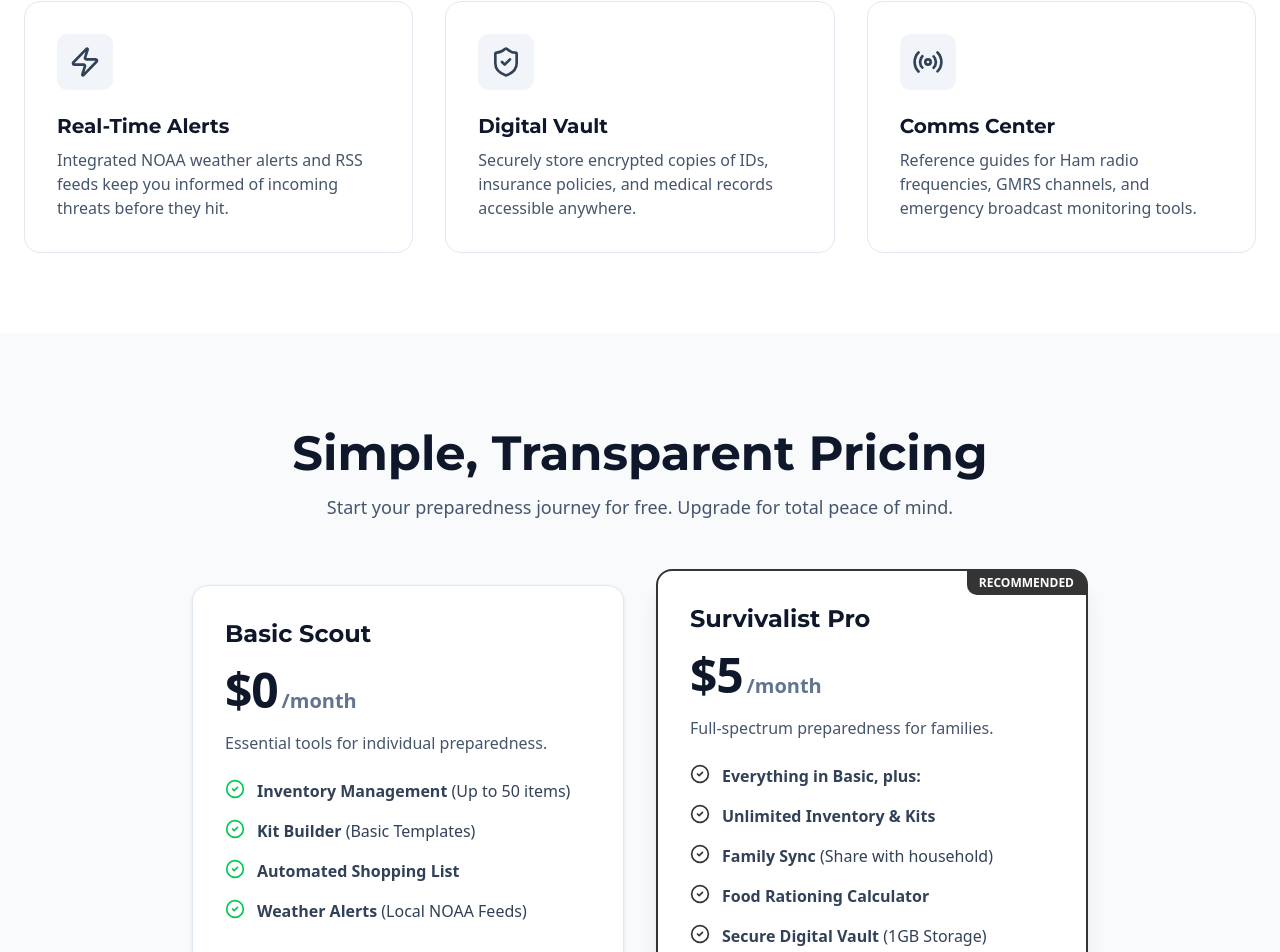
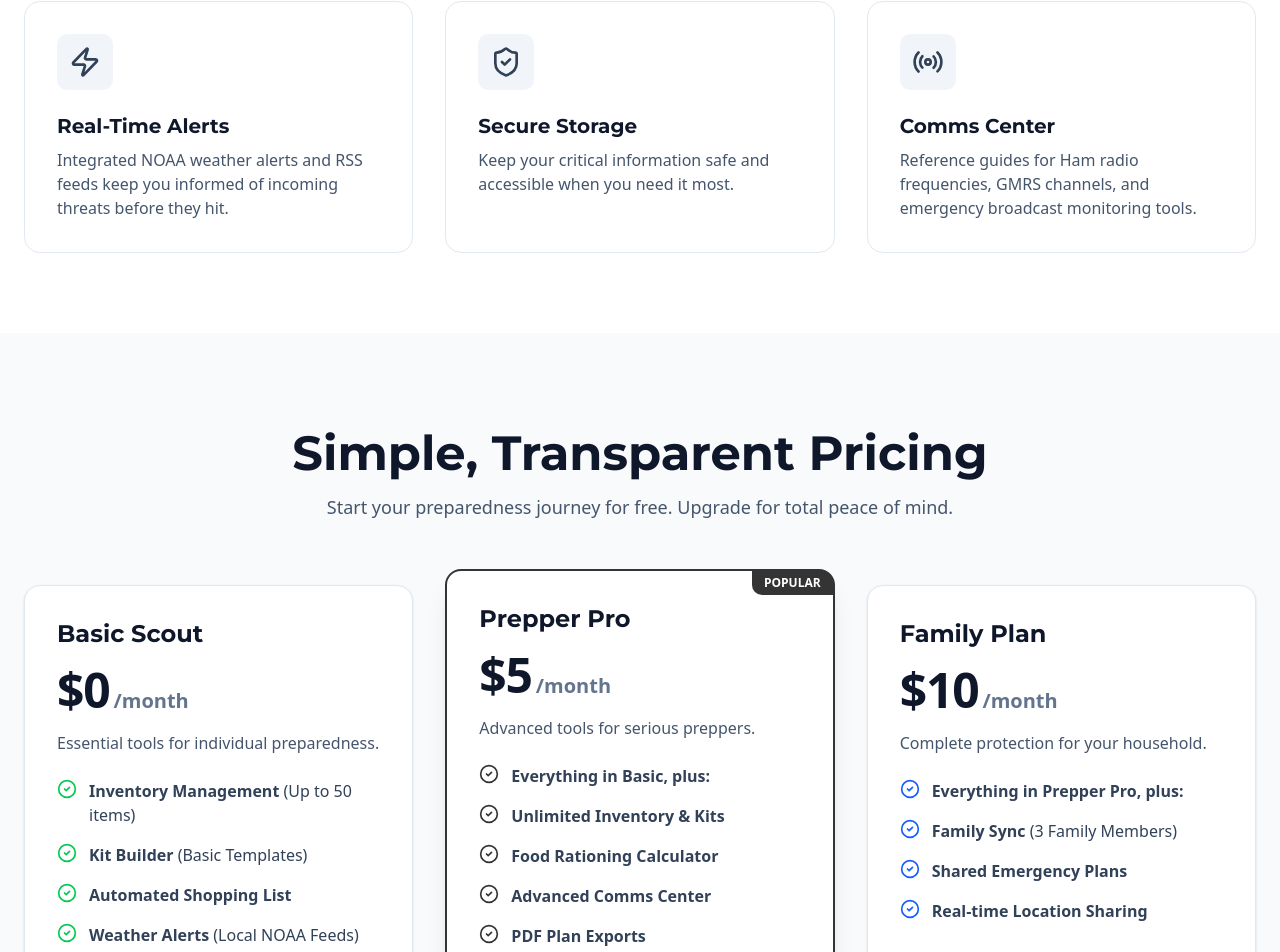
Before and after one commit to qbnasasn/emergency-prep-app, a Next.js app: page / in a window 1280 px wide. Shown: the part 1839-2791 px from the top of the page. Built offline with nearby package versions, Linux system fonts and the light colour scheme.

Commit message:
Update landing page visuals: local background, pricing tiers, and footer layout

```diff
--- a/app/page.tsx
+++ b/app/page.tsx
@@ -17,7 +17,6 @@ import {
   ArrowRight,
   Radio,
   Users,
-  Lock,
   Check
 } from "lucide-react"
 
@@ -64,7 +63,7 @@ export default function LandingPage() {
         {/* Hero Section */}
         <section className="relative py-20 md:py-32 overflow-hidden bg-slate-900 text-white">
           <div className="absolute inset-0 opacity-20">
-             <div className="absolute inset-0 bg-[url('https://images.unsplash.com/photo-1511497584788-876760111969')] bg-cover bg-center" />
+             <div className="absolute inset-0 bg-[url('/images/hero-background.jpg')] bg-cover bg-center" />
              <div className="absolute inset-0 bg-gradient-to-t from-slate-900 to-transparent" />
           </div>
 
@@ -198,9 +197,9 @@ export default function LandingPage() {
                 <div className="mb-4 inline-block rounded-lg bg-slate-100 p-3 group-hover:bg-purple-100 transition-colors">
                   <ShieldCheck className="h-8 w-8 text-slate-700 group-hover:text-purple-600 transition-colors" />
                 </div>
-                <h3 className="font-heading text-xl font-bold mb-2 text-slate-900">Digital Vault</h3>
+                <h3 className="font-heading text-xl font-bold mb-2 text-slate-900">Secure Storage</h3>
                 <p className="text-slate-600">
-                  Securely store encrypted copies of IDs, insurance policies, and medical records accessible anywhere.
+                  Keep your critical information safe and accessible when you need it most.
                 </p>
               </div>
 
@@ -227,9 +226,9 @@ export default function LandingPage() {
               </p>
             </div>
 
-            <div className="grid md:grid-cols-2 gap-8 max-w-4xl mx-auto">
-              {/* Free Tier */}
-              <div className="relative rounded-2xl border border-slate-200 bg-white p-8 shadow-sm hover:shadow-md transition-all">
+            <div className="grid md:grid-cols-3 gap-8 max-w-7xl mx-auto">
+              {/* Basic Scout (Free Tier) */}
+              <div className="relative rounded-2xl border border-slate-200 bg-white p-8 shadow-sm hover:shadow-md transition-all flex flex-col">
                 <div className="mb-6">
                   <h3 className="text-2xl font-bold text-slate-900 font-heading">Basic Scout</h3>
                   <div className="mt-4 flex items-baseline text-slate-900">
@@ -238,7 +237,7 @@ export default function LandingPage() {
                   </div>
                   <p className="mt-4 text-slate-600">Essential tools for individual preparedness.</p>
                 </div>
-                <ul className="space-y-4 mb-8">
+                <ul className="space-y-4 mb-8 flex-1">
                   <li className="flex items-start">
                     <CheckCircle2 className="h-5 w-5 text-green-500 mr-3 shrink-0" />
                     <span className="text-slate-700"><strong>Inventory Management</strong> (Up to 50 items)</span>
@@ -258,7 +257,7 @@ export default function LandingPage() {
                 </ul>
                 <Dialog>
                   <DialogTrigger asChild>
-                    <Button variant="outline" className="w-full h-12 font-semibold border-slate-300 hover:bg-slate-50 text-slate-700">
+                    <Button variant="outline" className="w-full h-12 font-semibold border-slate-300 hover:bg-slate-50 text-slate-700 mt-auto">
                       Start for Free
                     </Button>
                   </DialogTrigger>
@@ -268,20 +267,20 @@ export default function LandingPage() {
                 </Dialog>
               </div>
 
-              {/* Paid Tier */}
-              <div className="relative rounded-2xl border-2 border-primary bg-white p-8 shadow-xl transform md:-translate-y-4">
+              {/* Prepper Pro (Paid Tier) */}
+              <div className="relative rounded-2xl border-2 border-primary bg-white p-8 shadow-xl transform md:-translate-y-4 flex flex-col z-10">
                 <div className="absolute top-0 right-0 bg-primary text-white text-xs font-bold px-3 py-1 rounded-bl-lg rounded-tr-lg">
-                  RECOMMENDED
+                  POPULAR
                 </div>
                 <div className="mb-6">
-                  <h3 className="text-2xl font-bold text-slate-900 font-heading">Survivalist Pro</h3>
+                  <h3 className="text-2xl font-bold text-slate-900 font-heading">Prepper Pro</h3>
                   <div className="mt-4 flex items-baseline text-slate-900">
                     <span className="text-5xl font-extrabold tracking-tight">$5</span>
                     <span className="ml-1 text-xl font-semibold text-slate-500">/month</span>
                   </div>
-                  <p className="mt-4 text-slate-600">Full-spectrum preparedness for families.</p>
+                  <p className="mt-4 text-slate-600">Advanced tools for serious preppers.</p>
                 </div>
-                <ul className="space-y-4 mb-8">
+                <ul className="space-y-4 mb-8 flex-1">
                   <li className="flex items-start">
                     <CheckCircle2 className="h-5 w-5 text-primary mr-3 shrink-0" />
                     <span className="text-slate-700 font-semibold">Everything in Basic, plus:</span>
@@ -292,15 +291,7 @@ export default function LandingPage() {
                   </li>
                   <li className="flex items-start">
                     <CheckCircle2 className="h-5 w-5 text-primary mr-3 shrink-0" />
-                    <span className="text-slate-700"><strong>Family Sync</strong> (Share with household)</span>
-                  </li>
-                  <li className="flex items-start">
-                    <CheckCircle2 className="h-5 w-5 text-primary mr-3 shrink-0" />
                     <span className="text-slate-700"><strong>Food Rationing Calculator</strong></span>
-                  </li>
-                  <li className="flex items-start">
-                    <CheckCircle2 className="h-5 w-5 text-primary mr-3 shrink-0" />
-                    <span className="text-slate-700"><strong>Secure Digital Vault</strong> (1GB Storage)</span>
                   </li>
                   <li className="flex items-start">
                     <CheckCircle2 className="h-5 w-5 text-primary mr-3 shrink-0" />
@@ -313,8 +304,48 @@ export default function LandingPage() {
                 </ul>
                 <Dialog>
                   <DialogTrigger asChild>
-                    <Button className="w-full h-12 font-semibold bg-primary hover:bg-primary/90 text-white shadow-lg">
+                    <Button className="w-full h-12 font-semibold bg-primary hover:bg-primary/90 text-white shadow-lg mt-auto">
                       Get Pro Access
+                    </Button>
+                  </DialogTrigger>
+                  <DialogContent className="p-0 border-0 bg-transparent shadow-none max-w-md">
+                    <SignInForm />
+                  </DialogContent>
+                </Dialog>
+              </div>
+
+               {/* Family Plan */}
+               <div className="relative rounded-2xl border border-slate-200 bg-white p-8 shadow-sm hover:shadow-md transition-all flex flex-col">
+                <div className="mb-6">
+                  <h3 className="text-2xl font-bold text-slate-900 font-heading">Family Plan</h3>
+                  <div className="mt-4 flex items-baseline text-slate-900">
+                    <span className="text-5xl font-extrabold tracking-tight">$10</span>
+                    <span className="ml-1 text-xl font-semibold text-slate-500">/month</span>
+                  </div>
+                  <p className="mt-4 text-slate-600">Complete protection for your household.</p>
+                </div>
+                <ul className="space-y-4 mb-8 flex-1">
+                  <li className="flex items-start">
+                    <CheckCircle2 className="h-5 w-5 text-blue-600 mr-3 shrink-0" />
+                    <span className="text-slate-700 font-semibold">Everything in Prepper Pro, plus:</span>
+                  </li>
+                  <li className="flex items-start">
+                    <CheckCircle2 className="h-5 w-5 text-blue-600 mr-3 shrink-0" />
+                    <span className="text-slate-700"><strong>Family Sync</strong> (3 Family Members)</span>
+                  </li>
+                  <li className="flex items-start">
+                    <CheckCircle2 className="h-5 w-5 text-blue-600 mr-3 shrink-0" />
+                    <span className="text-slate-700"><strong>Shared Emergency Plans</strong></span>
+                  </li>
+                  <li className="flex items-start">
+                    <CheckCircle2 className="h-5 w-5 text-blue-600 mr-3 shrink-0" />
+                    <span className="text-slate-700"><strong>Real-time Location Sharing</strong></span>
+                  </li>
+                </ul>
+                <Dialog>
+                  <DialogTrigger asChild>
+                    <Button className="w-full h-12 font-semibold bg-blue-600 hover:bg-blue-700 text-white mt-auto">
+                      Get Family Plan
                     </Button>
                   </DialogTrigger>
                   <DialogContent className="p-0 border-0 bg-transparent shadow-none max-w-md">
@@ -338,14 +369,14 @@ export default function LandingPage() {
       </main>
 
       <footer className="bg-white border-t border-slate-200 py-12">
-        <div className="container px-4 md:px-6 mx-auto max-w-7xl">
-          <div className="grid md:grid-cols-3 gap-8">
-            <div className="col-span-1 md:col-span-2">
+        <div className="container px-4 md:px-6 mx-auto max-w-5xl">
+          <div className="flex flex-col md:flex-row justify-between items-start gap-8">
+            <div className="max-w-sm">
               <div className="flex items-center gap-2 mb-4">
                 <Image src="/images/LOGO.png" alt="PrepSafe" width={24} height={24} className="h-6 w-auto grayscale opacity-80" />
                 <span className="font-bold text-lg text-slate-700">PrepSafe</span>
               </div>
-              <p className="text-slate-500 text-sm max-w-xs">
+              <p className="text-slate-500 text-sm">
                 The ultimate emergency preparedness platform for individuals and families. Be ready for anything.
               </p>
             </div>
```
Also changed, not shown: 1 other file (tests, documents, lock files or other folders).
